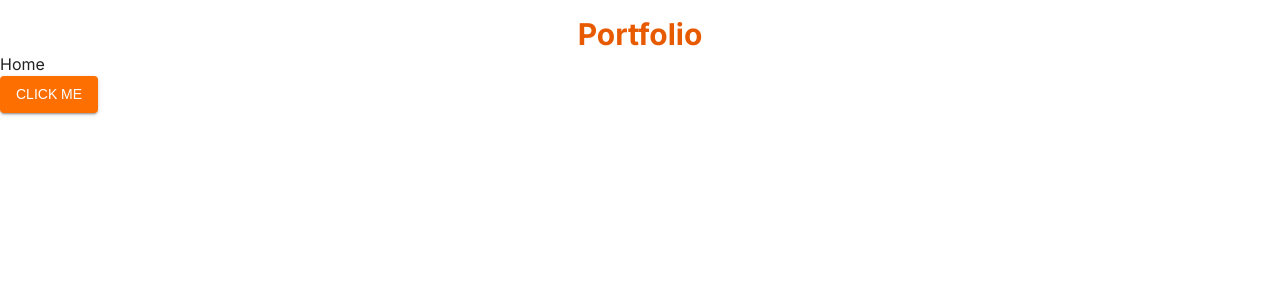
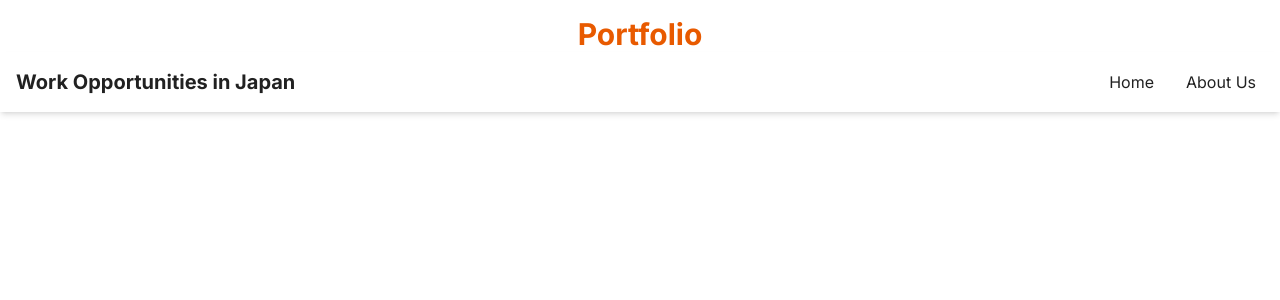
Before and after one commit to brij1728/brijesh-portfolio_, a Next.js app: page / in a window 1280 px wide. Shown: the top 300 px of the page. Built offline with nearby package versions, Linux system fonts and the light colour scheme.

Commit message:
feat: Add responsive menu to Header component

```diff
--- a/src/components/Header/Header.tsx
+++ b/src/components/Header/Header.tsx
@@ -1,13 +1,29 @@
-import { Button } from '../ui';
-import React from 'react';
+'use client';
+
+import { Menu } from '../Menu';
+import { useState } from 'react';
 
 export const Header = () => {
+  const [isNavOpen, setIsNavOpen] = useState(false);
+
   return (
-    <div>
-      <p>Home</p>
-      <Button className='bg-primary-100' color='primary' variant='contained'>
-        Click me
-      </Button>
-    </div>
+    <header className='bg-white p-4 shadow-md'>
+      <nav className='container mx-auto flex flex-wrap items-center justify-between'>
+        <h1 className='flex-1 text-lg font-bold sm:text-xl'>
+          Work Opportunities in Japan
+        </h1>
+        <button
+          className='text-xl leading-none sm:hidden'
+          onClick={() => setIsNavOpen(!isNavOpen)}
+        >
+          &#9776;
+        </button>
+        <div
+          className={`${isNavOpen ? 'block' : 'hidden'} w-full sm:block sm:w-auto`}
+        >
+          <Menu onLinkClick={() => setIsNavOpen(false)} />
+        </div>
+      </nav>
+    </header>
   );
 };
--- /dev/null
+++ b/src/components/Menu/Menu.tsx
@@ -0,0 +1,37 @@
+'use client';
+
+import Link from 'next/link';
+import { usePathname } from 'next/navigation';
+interface MenuProps {
+  onLinkClick: () => void;
+}
+
+export const Menu: React.FC<MenuProps> = ({ onLinkClick }) => {
+  const pathName = usePathname();
+  const links = [
+    {
+      name: 'Home',
+      href: '/',
+    },
+    {
+      name: 'About Us',
+      href: '/about',
+    },
+  ];
+
+  return (
+    <ul className='flex flex-col items-center space-y-4 sm:flex-row sm:space-x-4 sm:space-y-0'>
+      {links.map((item, index) => (
+        <li key={index}>
+          <Link
+            href={item.href}
+            className={`font-md rounded p-2 ${pathName === item.href ? 'bg-btn text-primary ' : 'text-secondary hover:text-btn '}`}
+            onClick={onLinkClick}
+          >
+            {item.name}
+          </Link>
+        </li>
+      ))}
+    </ul>
+  );
+};
--- /dev/null
+++ b/src/components/Menu/index.ts
@@ -0,0 +1 @@
+export * from './Menu';
```
